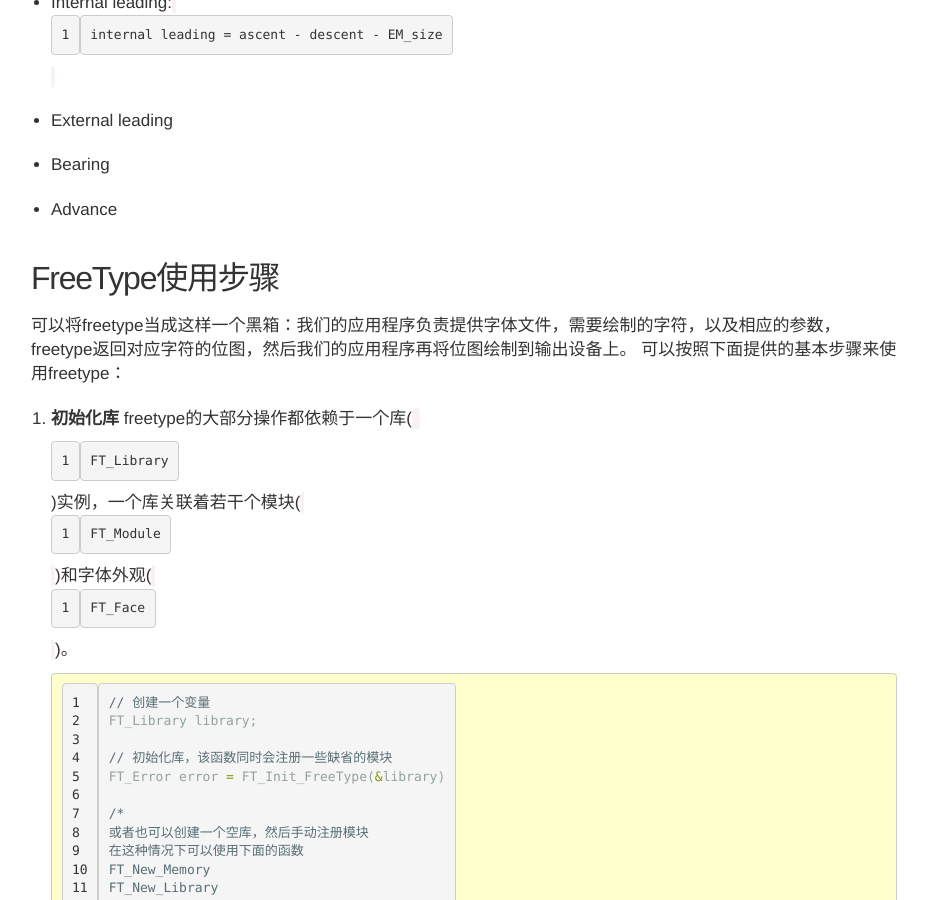
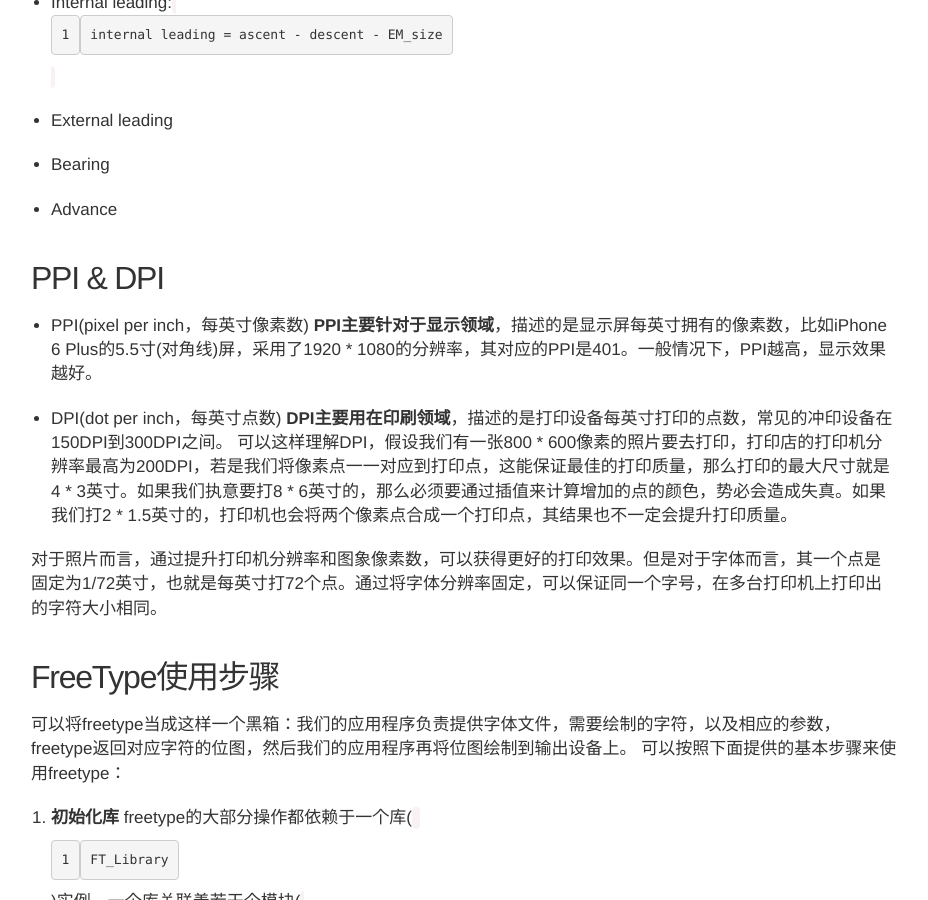
Before and after one commit to Gemini2015/gemini2015.github.io, a Jekyll site: the page built from _posts/2015-01-31-opengl-text-drawing-note.markdown, in a window 1280 px wide and 900 px high, scrolled down 1880 px. Shown: the whole window, without its empty margins (176-1104 px from the left). Built offline with Jekyll 4.4.1, drawn with Linux system fonts in a browser that asks for light colours; nearby versions of some CDN libraries; comment, search, counter and statistics services are not loaded; some of the changed text lies outside the part shown.

Commit message:
更新DPI和PPI

````diff
--- a/_posts/2015-01-31-opengl-text-drawing-note.markdown
+++ b/_posts/2015-01-31-opengl-text-drawing-note.markdown
@@ -46,6 +46,17 @@
 - External leading
 - Bearing
 - Advance
+
+## PPI & DPI
+
+- 	PPI(pixel per inch，每英寸像素数)
+	**PPI主要针对于显示领域**，描述的是显示屏每英寸拥有的像素数，比如iPhone 6 Plus的5.5寸(对角线)屏，采用了1920 * 1080的分辨率，其对应的PPI是401。一般情况下，PPI越高，显示效果越好。
+-	DPI(dot per inch，每英寸点数)
+	**DPI主要用在印刷领域**，描述的是打印设备每英寸打印的点数，常见的冲印设备在150DPI到300DPI之间。
+	可以这样理解DPI，假设我们有一张800 * 600像素的照片要去打印，打印店的打印机分辨率最高为200DPI，若是我们将像素点一一对应到打印点，这能保证最佳的打印质量，那么打印的最大尺寸就是4 * 3英寸。如果我们执意要打8 * 6英寸的，那么必须要通过插值来计算增加的点的颜色，势必会造成失真。如果我们打2 * 1.5英寸的，打印机也会将两个像素点合成一个打印点，其结果也不一定会提升打印质量。
+
+对于照片而言，通过提升打印机分辨率和图象像素数，可以获得更好的打印效果。但是对于字体而言，其一个点是固定为1/72英寸，也就是每英寸打72个点。通过将字体分辨率固定，可以保证同一个字号，在多台打印机上打印出的字符大小相同。
+
 
 ## FreeType使用步骤
 可以将freetype当成这样一个黑箱：我们的应用程序负责提供字体文件，需要绘制的字符，以及相应的参数，freetype返回对应字符的位图，然后我们的应用程序再将位图绘制到输出设备上。
@@ -108,6 +119,8 @@
 	FT_Error error = FT_Set_Pixel_Sizes(face, WidthInPixel, HeightInPixel);
 	*/
 	```
+
+
 
 4.	**字符码到字形索引**
 	字符码指的是某个字符在某种编码下的数值。比如`A`在ASCII中的字符码为`64`。字形索引是字体文件内部用来查找字形的索引。可以通过字体文件提供的字符映射表来将字符码转换成对应的字形索引。通常一个字体文件会包含多个字符映射表，以提供对多种常用的字符编码的支持。
@@ -183,4 +196,4 @@
 
 > **OGRE的字符处理**
 > OGRE也是按照字形最大的那个来分配空间，但是OGRE在计算内存用量的时候有个小技巧。
-> 在求出最大宽高`max_width, max_height`之后，求出理想情况下的内存用量`rawSize`，假设为正方形的纹理，就可得出正方形的边长`tex_side`，然后为了保证不会出现字形跨行的情况，给`tex_side`加了一个宽高中的最大值。因为一般情况下纹理的宽高都会取2的幂，所以求出最接近`tex_side`的`roundUpSize`。有时候`roundUpSize * roundUpSize`可能会比`tex_side * tex_side`大很多，所以OGRE在这里判断了是否应该以`roundUpSize * 0.5`作为高。接下来就是讲字形数据拷贝到纹理上。
+> 在求出最大宽高`max_width, max_height`之后，求出理想情况下的内存用量`rawSize`，假设为正方形的纹理，就可得出正方形的边长`tex_side`，然后为了保证不会出现字形跨行的情况，给`tex_side`加了一个宽高中的最大值。因为一般情况下纹理的宽高都会取2的幂，所以求出最接近`tex_side`的`roundUpSize`。有时候`roundUpSize * roundUpSize`可能会比`tex_side * tex_side`大很多，所以OGRE在这里判断了是否应该以`roundUpSize * 0.5`作为高。接下来就是将字形数据拷贝到纹理上。
````
